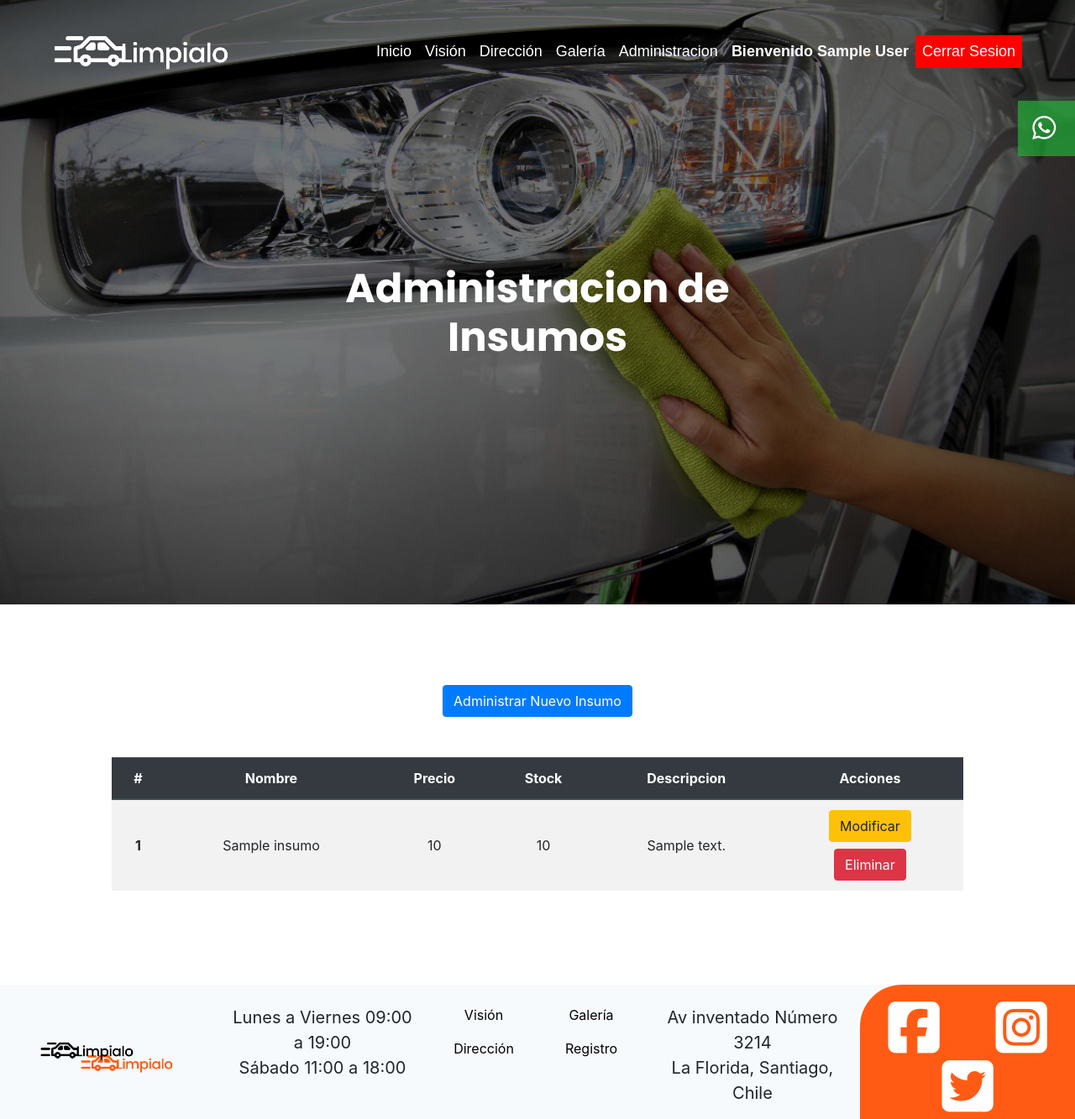
After one commit to lucasmenares/limpialo-django, a Django app: page /admin_insumos/ in a window 1280 px wide. The commit adds this page. Shown: the whole page at 84% size. Run offline with Django 3.2, Linux system fonts and the light colour scheme; a user stored in the database is signed in; tables that the repository leaves empty hold one stand-in row (values such as "Sample post"); some libraries are stand-ins or nearby versions.

Commit message:
ADD: admin insumos

```diff
--- a/MisPerris/MisPerritos/static/css/form.css
+++ b/MisPerris/MisPerritos/static/css/form.css
@@ -23,3 +23,15 @@ input{
 	padding: 5px 30px;
 	font-weight: bolder;
 }
+
+@media (min-width: 576px){
+	.modal-dialog {
+		max-width: 900px!important;
+		margin: 1.75rem auto;
+	}
+}
+
+.modal-content{
+	background-color: #F5F5F5;
+	border-radius: 25px;
+}
--- /dev/null
+++ b/MisPerris/MisPerritos/templates/web/admin/admin_insumos.html
@@ -0,0 +1,109 @@
+{% extends "web/base.html" %}
+{% load static %}
+{% block estilos %}
+	<link rel="stylesheet" href="{% static 'css/registro.css' %}">
+	<link rel="stylesheet" href="{% static 'css/form.css' %}">
+	<link rel="stylesheet" href="{% static 'css/usuario.css' %}">
+{% endblock estilos %}
+
+{% block header %}
+	<div class="container h-100">
+		<div class="row align-items-center div-header" style="height: 75%">
+			<div class="col-12 text-center">
+				<h1 class="header-title">Administracion de <br> Insumos </h1>
+			</div>
+		</div>
+	</div>
+{% endblock header %}
+
+{% block contenido %}
+	<div class="py-5">
+		<div class="container p-5">
+			<div class="col-12 text-center pb-5">
+				<button type="button" class="btn btn-primary" data-toggle="modal" data-target="#exampleModalCenter">
+					Administrar Nuevo Insumo
+				</button>
+			</div>
+			<div class="col-12">
+				<table class="text-center table table-striped table-responsive-xl" style="border-radius:5px">
+				<thead class="thead-dark">
+					<tr>
+					<th scope="col">#</th>
+					<th scope="col">Nombre</th>
+					<th scope="col">Precio</th>
+					<th scope="col">Stock</th>
+					<th scope="col">Descripcion</th>
+					<th scope="col">Acciones</th>
+					</tr>
+				</thead>
+				<tbody>
+					{% for item in lista_insumos %}
+					<tr>
+					<th style="vertical-align: middle;" scope="row">{{item.id}}</th>
+					<td style="vertical-align: middle;">{{item.name}}</td>
+					<td style="vertical-align: middle;">{{item.price}}</td>
+					<td style="vertical-align: middle;">{{item.stock}}</td>
+					<td style="vertical-align: middle;">{{item.description}}</td>
+					<td>
+						<button class="btn btn-warning"><a href="{% url 'MODIFYI' item.name %}">Modificar </a></button> <br>
+						<button class="btn btn-danger mt-2"><a href="{% url 'DELETEI' item.id %}">Eliminar </a></button>
+					</td>
+					</tr>
+					{% endfor %}
+				</tbody>
+				</table>
+			</div>
+		</div>
+	</div>
+</div>
+
+<!-- Modal -->
+<div class="modal fade" id="exampleModalCenter" tabindex="-1" role="dialog" aria-labelledby="exampleModalCenterTitle" aria-hidden="true">
+	<div class="modal-dialog modal-dialog-centered" role="document">
+		<div class="modal-content">
+		<div class="modal-header" style="border-bottom:0px!important">
+			<button type="button" class="close" data-dismiss="modal" aria-label="Close">
+			<span aria-hidden="true">&times;</span>
+			</button>
+			</div>
+		<div class="modal-body">
+			<div class="row text-center row-form">
+				<div class="col-12" style="background:#F5F5F5;border-radius:50px;padding: 30px 75px 75px 75px;">
+					<h2 class="registrate-title" style="font-size:55px;font-weight: bolder;">Administra Insumos</h2>
+					<hr>
+					<div class="container-form mt-4 pb-4">
+						<form id="formInsumos" method="POST" action="{% url 'ADMINI' %}">
+							{% csrf_token %}
+							<div class="row">
+								<div class="col-12">
+									<input name="name" type="text" class="form-control" id="inputNombre" aria-describedby="nombreHelp" placeholder="Nombre">
+								</div>
+								<div class="col-6 mt-3">
+									<input name="price" type="number" class="form-control" id="inputPrecio" aria-describedby="precioHelp" placeholder="Precio">
+								</div>
+								<div class="col-6 mt-3">
+									<input name="stock" type="number" class="form-control" id="inputStock" aria-describedby="stockHelp" placeholder="Stock">
+								</div>
+								<div class="col-12 mt-3">
+									<input name="description" type="text" class="form-control" id="inputDescripcion" aria-describedby="descripcionHelp" placeholder="Descripción">
+								</div>
+							</div>
+						</div>
+					</div>
+				</div>
+			</div>
+			<div class="modal-footer">
+				<button type="button" class="btn btn-secondary" data-dismiss="modal">Cerrar</button>
+				<button type="submit" name="action" value="delete" class="btn btn-enviar" onclick="return ValidarInsumos()">Borrar</button>
+				<button type="submit" name="action" value="update" class="btn btn-enviar" onclick="return ValidarInsumos()">Actualizar</button>
+				<button type="submit" name="action" value="register" class="btn btn-enviar" onclick="return ValidarInsumos()">Registrar</button>
+			</div>
+			</form>
+		</div>
+	</div>
+</div>
+{% endblock contenido %}
+
+{% block js %}
+	<script src="{% static 'js/validar.js' %}"></script>
+{% endblock js %}
--- a/MisPerris/MisPerritos/templates/web/base.html
+++ b/MisPerris/MisPerritos/templates/web/base.html
@@ -30,7 +30,7 @@
 	<!-- End Wsp -->
 
 {% if error %}
-	<div class="text-center text-white py-2 fixed-top" style="background-color: red;">
+	<div class="text-center text-white py-2 fixed-top" id="error" style="background-color: red;">
 		{{error}}
 	</div>
 {% endif %}
@@ -65,24 +65,18 @@
 					</li>
 					{% if user.is_authenticated %}
 					<li class="nav-item active">
-						<a class="nav-link text-center" href="{% url 'INSUMOS' %}">Registrar Insumos</a>
+						<a class="nav-link text-center" href="{% url 'ADMINI' %}">Administracion </a>
+					</li>
+					<li class="nav-item active">
+						<a class="nav-link text-center" style="font-weight:bold" href="{% url 'INDEX' %}">Bienvenido {{user.first_name}} {{user.last_name}} </a>
+					</li>
+					<li class="nav-item active" style="background:red">
+						<a class="nav-link text-center" href="{% url 'LOGOUT' %}">Cerrar Sesion</a>
 					</li>
 					{% else %}
 					<li class="nav-item active">
 						<a class="nav-link text-center" href="{% url 'USUARIO' %}">Registrarse</a>
 					</li>
-					{% endif %}
-					{% if user.is_authenticated %}
-					<li class="nav-item active">
-						<a class="nav-link text-center" href="{% url 'REGISTRO' %}">Administracion </a>
-					</li>
-					<li class="nav-item active">
-						<a class="nav-link text-center" style="font-weight:bold" href="{% url 'REGISTRO' %}">Bienvenido {{user.first_name}} {{user.last_name}} </a>
-					</li>
-					<li class="nav-item active" style="background:red">
-						<a class="nav-link text-center" href="{% url 'LOGOUT' %}">Cerrar Sesion</a>
-					</li>
-					{% else %}
 					<li class="nav-item active" style="background:#E65F00">
 						<a class="nav-link text-center" href="{% url 'LOGIN' %}">Iniciar Sesion</a>
 					</li>
--- a/MisPerris/MisPerritos/urls.py
+++ b/MisPerris/MisPerritos/urls.py
@@ -1,15 +1,18 @@
 from django.contrib import admin
 from django.urls import path, include
-from .views import index,vision,registro,usuario,insumos,galeria,direccion,login,logout_view
+from .views import index,vision,registro,usuario,galeria,direccion,login,logout_view,admin_insumo,delete_insumo,modify_insumo,update
 
 urlpatterns = [
     path('',index,name='INDEX'),
     path('vision/',vision,name='VISION'),
     path('registro/',registro,name='REGISTRO'),
     path('registro/usuario',usuario,name='USUARIO'),
-    path('registro/insumos',insumos,name='INSUMOS'),
     path('galeria/',galeria,name='GALERIA'),
     path('direccion/',direccion,name='DIRECCION'),
     path('login/',login,name='LOGIN'),
-    path("logout/",logout_view,name="LOGOUT")
+    path("logout/",logout_view,name="LOGOUT"),
+    path("admin_insumos/",admin_insumo,name="ADMINI"),
+    path("delete_insumo/<id>", delete_insumo, name="DELETEI"),
+    path("modify_insumo/<name>", modify_insumo, name="MODIFYI"),
+    path("update/", update, name="UPDATEI")
 ]
--- a/MisPerris/MisPerritos/views.py
+++ b/MisPerris/MisPerritos/views.py
@@ -56,11 +56,6 @@ def usuario(request):
 				return render(request,'web/index.html',{'user':us,'autos':autos,'success':message})
 	return render(request, 'web/registro/usuario.html')
 
-@login_required(login_url='/login/')
-@permission_required('MisPerris.add_insumo',login_url='/login/')
-def insumos(request):
-	return render(request, 'web/registro/insumos.html')
-
 def galeria(request):
 	photos = GaleryPhoto.objects.all()
 	return render(request,'web/galeria.html',{'photos':photos})
@@ -87,3 +82,106 @@ def logout_view(request):
 	logout(request)
 	message = "Cerraste sesion correctamente"
 	return render(request,'web/usuario/login.html',{'success':message})
+
+@login_required(login_url='/login/')
+@permission_required('MisPerris.add_insumo',login_url='/login/')
+def admin_insumo(request):
+	insumos = Insumo.objects.all()
+	if request.POST:
+		action = request.POST.get("action")
+		if action == "update":
+			name = request.POST.get("name")
+			price = request.POST.get("price")
+			description = request.POST.get("description")
+			stock = request.POST.get("stock")
+			try:
+				ins = Insumo.objects.get(name=name)
+				ins.name=name
+				ins.price=price
+				ins.description=description
+				ins.stock=stock
+				ins.save()
+				message = "Insumo modificado correctamente"
+				return render(request, 'web/admin/admin_insumos.html', {'lista_insumos':insumos,'success':message})
+			except :
+				message = "No se pudo modificar el insumo"
+				return render(request, 'web/admin/admin_insumos.html', {'lista_insumos':insumos,'error':message})
+		if action == "delete":
+			name = request.POST.get("name")
+			try:
+				i = Insumo.objects.get(name=name)
+				i.delete()
+				message="El insumo se elimino correctamente"
+				return render(request, 'web/admin/admin_insumos.html', {'lista_insumos':insumos,'success':message})
+			except :
+				message = "No se encontro el insumo que desea eliminar"
+				return render(request, 'web/admin/admin_insumos.html', {'lista_insumos':insumos,'error':message})
+		if action == "register":
+			name = request.POST.get("name")
+			price = request.POST.get("price")
+			description = request.POST.get("description")
+			stock = request.POST.get("stock")
+			try:
+				i = Insumo.objects.get(name=name)
+				message = "Insumo que desea agregar ya existe"
+				return render(request, 'web/admin/admin_insumos.html', {'lista_insumos':insumos,'error':message})
+			except:
+				ins = Insumo(
+					name=name,
+					price=price,
+					description=description,
+					stock=stock
+				)
+				ins.save()
+				message = "Insumo se grabo correctamente"
+				return render(request, 'web/admin/admin_insumos.html', {'lista_insumos':insumos,'success':message})
+	return render(request, 'web/admin/admin_insumos.html', {'lista_insumos':insumos})
+
+@login_required(login_url='/login/')
+@permission_required('MisPerris.add_insumo',login_url='/login/')
+def delete_insumo(request,id):
+	try:
+		ins = Insumo.objects.get(id=id)
+		ins.delete()
+		message = "Insumo eliminado correctamente"
+		insumos = Insumo.objects.all()
+		return render(request, 'web/admin/admin_insumos.html', {'lista_insumos':insumos,'success':message})
+	except:
+		message = "No se pudo eliminar el insumo"
+		insumos = Insumo.objects.all()
+		return render(request, 'web/admin/admin_insumos.html', {'lista_insumos':insumos,'error':message})
+	insumos = Insumo.objects.all()
+	return render(request, 'web/admin/admin_insumos.html', {'lista_insumos':insumos})
+
+@login_required(login_url='/login/')
+@permission_required('MisPerris.add_insumo',login_url='/login/')
+def modify_insumo(request,name):
+		try:
+			ins = Insumo.objects.get(name=name)
+			return render(request,'web/admin/modify_insumos.html',{'item':ins})
+		except:
+			insumos = Insumo.objects.all()
+			return render(request, 'web/admin/modify_insumos.html', {'lista_insumos':insumos})
+
+@login_required(login_url='/login/')
+@permission_required('MisPerris.add_insumo',login_url='/login/')
+def update(request):
+	if request.POST:
+		name = request.POST.get("name")
+		price = request.POST.get("price")
+		description = request.POST.get("description")
+		stock = request.POST.get("stock")
+		try:
+			ins = Insumo.objects.get(name=name)
+			ins.name=name
+			ins.price=price
+			ins.description=description
+			ins.stock=stock
+			ins.save()
+			insumos = Insumo.objects.all()
+			message = "Insumo modificado correctamente"
+			return render(request, 'web/admin/admin_insumos.html', {'lista_insumos':insumos,'success':message})
+		except :
+			insumos = Insumo.objects.all()
+			message = "No se pudo modificar el insumo"
+			return render(request, 'web/admin/admin_insumos.html', {'lista_insumos':insumos,'error':message})
```
Also changed, not shown: MisPerris/MisPerritos/templates/web/admin/modify_insumos.html (added, +57 -0 lines).
